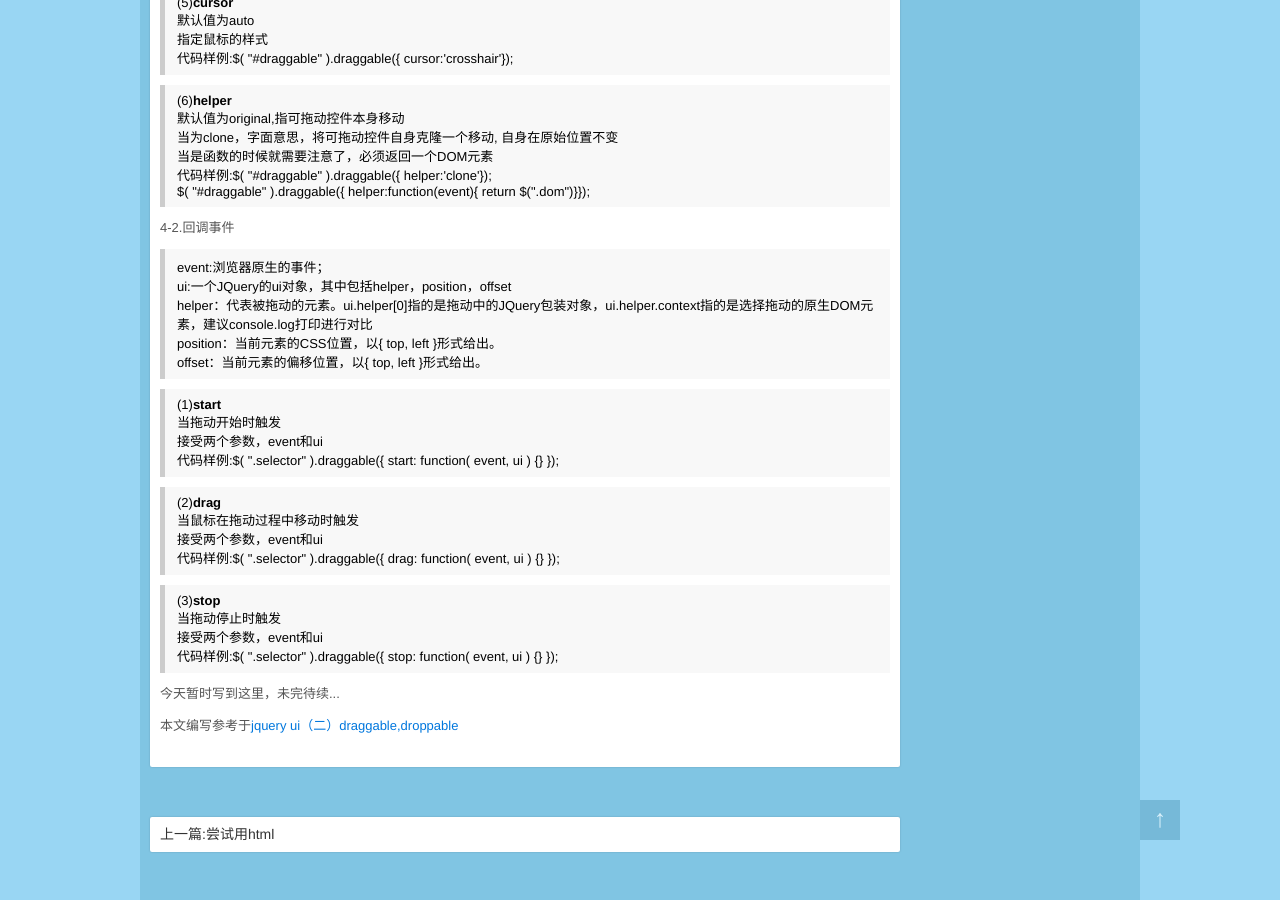
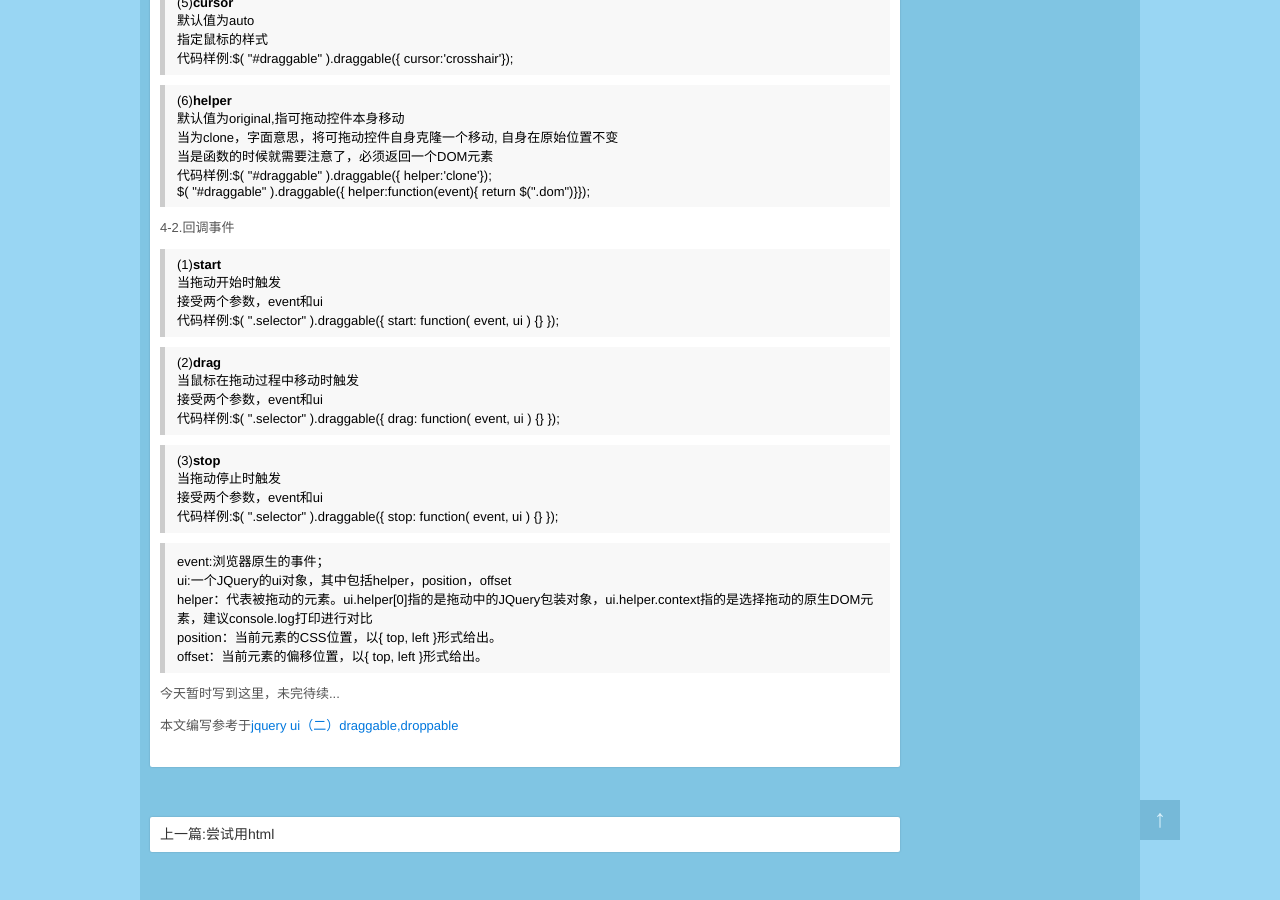
Before and after one commit to bnuephjx/bnuephjx.github.io, a Jekyll site: the page built from _posts/2017-03-23-jquery插件之拖放和排序.html, in a window 1280 px wide and 900 px high, scrolled down 1128 px. Built offline with Jekyll 4.4.1, drawn with Linux system fonts in a browser that asks for light colours; part of the change alters nothing that is shown.

Commit message:
提交文章

```diff
--- a/_posts/2017-03-23-jquery插件之拖放和排序.html
+++ b/_posts/2017-03-23-jquery插件之拖放和排序.html
@@ -77,12 +77,6 @@ description: 最近一个项目要用到拖拽排序，如果你去网上搜索
     <p>
         4-2.回调事件
     </p>
-    <blockquote>event:浏览器原生的事件；
-	    <br> ui:一个JQuery的ui对象，其中包括helper，position，offset
-	    <br> helper：代表被拖动的元素。ui.helper[0]指的是拖动中的JQuery包装对象，ui.helper.context指的是选择拖动的原生DOM元素，建议console.log打印进行对比
-	    <br> position：当前元素的CSS位置，以{ top, left }形式给出。
-	    <br> offset：当前元素的偏移位置，以{ top, left }形式给出。
-	</blockquote>
     <blockquote>(1)<strong>start</strong>
         <br> 当拖动开始时触发
         <br> 接受两个参数，event和ui
@@ -98,6 +92,12 @@ description: 最近一个项目要用到拖拽排序，如果你去网上搜索
         <br> 接受两个参数，event和ui
         <br> 代码样例:$( ".selector" ).draggable({ stop: function( event, ui ) {} });
     </blockquote>
+    <blockquote>event:浏览器原生的事件；
+	    <br> ui:一个JQuery的ui对象，其中包括helper，position，offset
+	    <br> helper：代表被拖动的元素。ui.helper[0]指的是拖动中的JQuery包装对象，ui.helper.context指的是选择拖动的原生DOM元素，建议console.log打印进行对比
+	    <br> position：当前元素的CSS位置，以{ top, left }形式给出。
+	    <br> offset：当前元素的偏移位置，以{ top, left }形式给出。
+	</blockquote>
     <p>今天暂时写到这里，未完待续...</p>
     <p>本文编写参考于<a href="http://blog.csdn.net/dearkerwin/article/details/8969642" target="_blank">jquery ui（二）draggable,droppable</a></p>
 </article>
```
